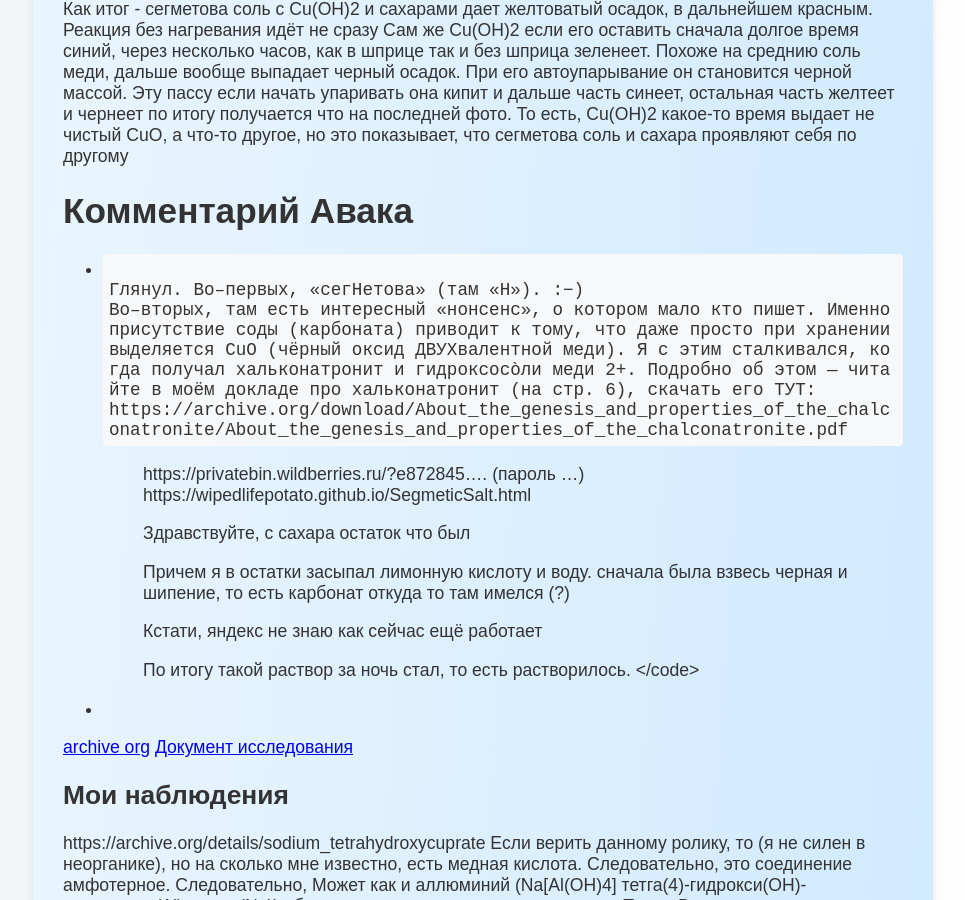
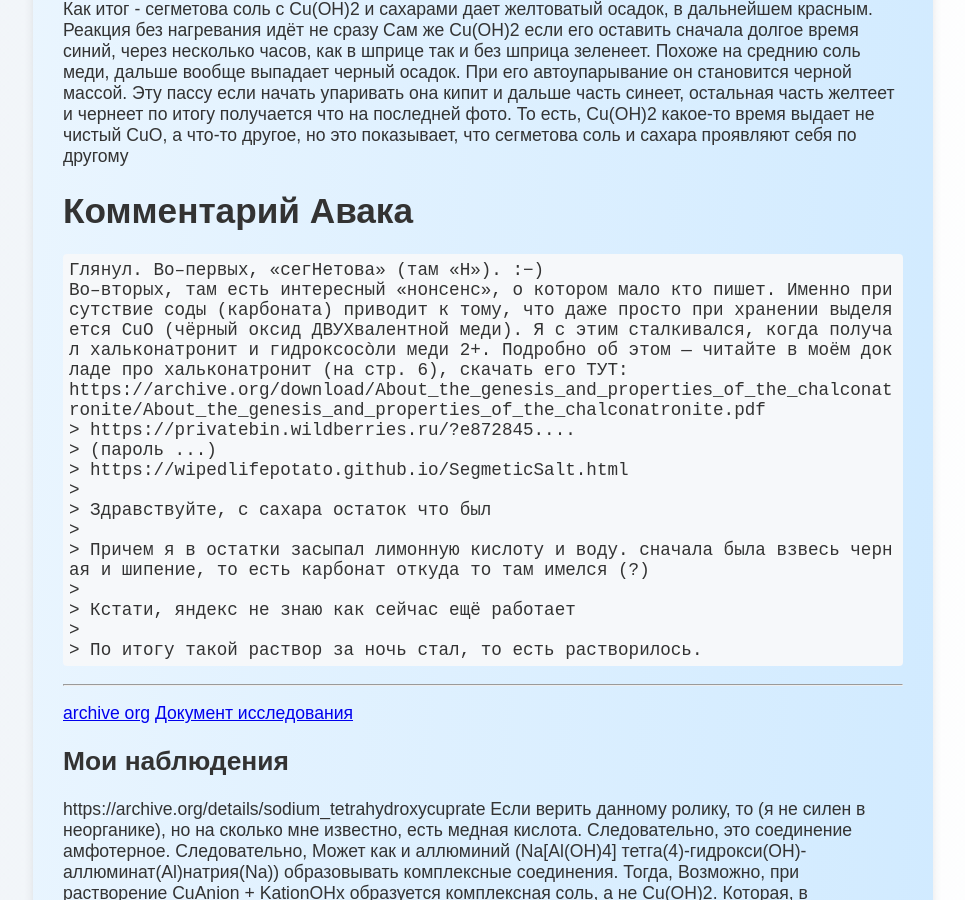
Before and after one commit to wipedlifepotato/wipedlifepotato.github.io, a Jekyll site: the page built from SegmeticSalt.md, in a window 1280 px wide and 900 px high, scrolled down 12205 px. Shown: the whole window, without its empty margins (157-1122 px from the left). Built offline with Jekyll 4.4.1, drawn with Linux system fonts in a browser that asks for light colours.

Commit message:
markdown shit

````diff
--- a/SegmeticSalt.md
+++ b/SegmeticSalt.md
@@ -72,8 +72,7 @@ title: СегHетовая соль / Фелинговая жидкость
 То есть, Cu(OH)2 какое-то время выдает не чистый CuO, а что-то другое, но это показывает, что сегметова соль и сахара проявляют себя по другому
 
 # Комментарий Авака
--
-<code>
+```
 Глянул. Во–первых, «сегНетова» (там «Н»). :−)
 Во–вторых, там есть интересный «нонсенс», о котором мало кто пишет. Именно присутствие соды (карбоната) приводит к тому, что даже просто при хранении выделяется CuO (чёрный оксид ДВУХвалентной меди). Я с этим сталкивался, когда получал хальконатронит и гидроксосòли меди 2+. Подробно об этом — читайте в моём докладе про хальконатронит (на стр. 6), скачать его ТУТ:
 https://archive.org/download/About_the_genesis_and_properties_of_the_chalconatronite/About_the_genesis_and_properties_of_the_chalconatronite.pdf
@@ -88,9 +87,8 @@ https://archive.org/download/About_the_genesis_and_properties_of_the_chalconatro
 > Кстати, яндекс не знаю как сейчас ещё работает
 >
 > По итогу такой раствор за ночь стал, то есть растворилось.
-</code>
-
--
+```
+<hr/>
 
 <a href="https://archive.org/download/About_the_genesis_and_properties_of_the_chalconatronite/About_the_genesis_and_properties_of_the_chalconatronite.pdf" target="_blank">archive org</a>
 <a href="https://wipedlifepotato.github.io/docs/Avak/About_the_genesis_and_properties_of_the_chalconatronite.pdf" target="_blank">Документ исследования</a>
````
